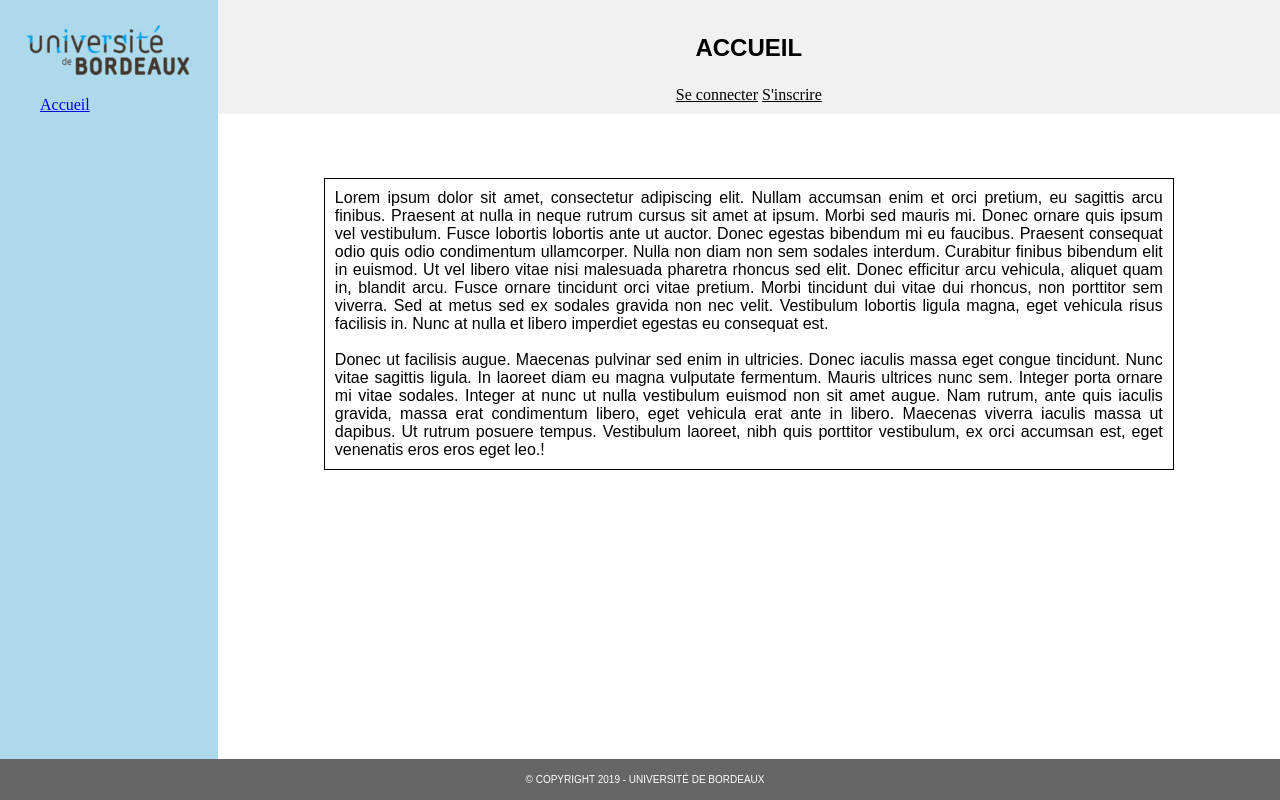
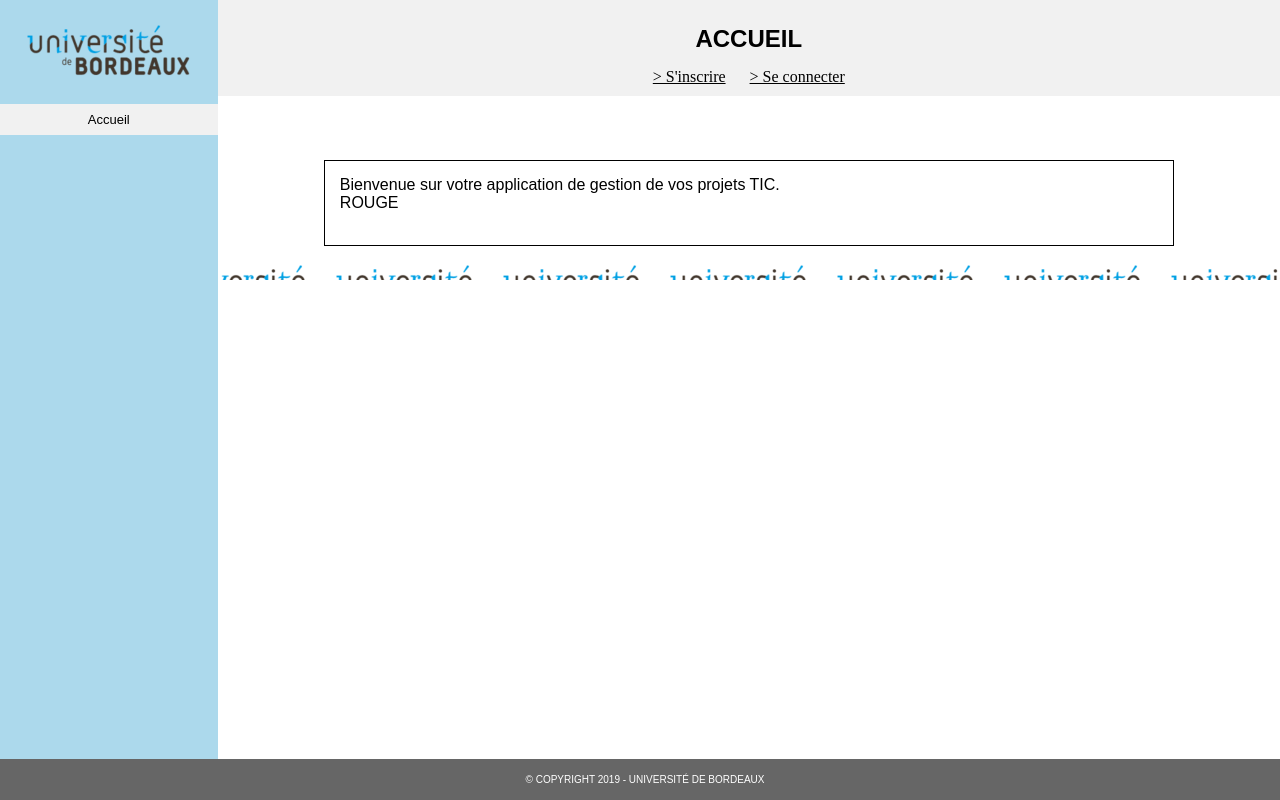
Before and after one commit to nicolasprvd/projet_tic, a PHP site: page / in a window 1280 px wide. Run offline with PHP 8.4, Linux system fonts and the light colour scheme; tables that the repository leaves empty hold one stand-in row (values such as "Sample post").

Commit message:
Accueil + Header

```diff
--- a/css/style.css
+++ b/css/style_bases.css
@@ -48,7 +48,7 @@
 /** ____________________________________________ **/
 /** Marges **/
 .man {
-    margin: 0;
+    margin: 0!important;
 }
 
 .mats {
@@ -260,76 +260,3 @@ html, body {
 .txtleft {
     text-align: left;
 }
-
-/** ____________________________________________ **/
-/** Global **/
-.theGlobal {
-    min-height: 100%;
-    position: relative;
-}
-
-/** Menu **/
-.theMenu {
-    background-color: #ACD9EC;
-    float: left;
-    width: 17%;
-    z-index: 0;
-    top: 0;
-    left: 0;
-    bottom: 0;
-    position: absolute;
-}
-
-#logo_universite {
-    height: 10%;
-    background: no-repeat bottom center;
-    background-image: url(../images/universite.png);
-}
-
-#main-menu {
-    list-style: none;
-}
-
-/** Header **/
-.theHeader {
-    margin-left: 17%;
-    background-color: #F1F1F1;
-    text-align: center;
-}
-
-/** Contenu **/
-.theContenu {
-    margin-top: 5%;
-    margin-left: 17%;
-    text-align: -webkit-center;
-}
-
-.accueil-text {
-    position: relative;
-    width: 80%;
-}
-
-.content {
-    position: absolute;
-    text-align: justify;
-    border: 1px solid black;
-}
-/** ____________________________________________ **/
-/** Footer **/
-.theFooter {
-    background-color: #666666;
-    text-align: center;
-    color: #ffffff;
-    position: fixed;
-    bottom: 0;
-    width: 100%;
-}
-
-.theFooter .footer_liens a {
-    color: #ffffff;
-    text-decoration: none;
-}
-
-.theFooter .footer_liens a:hover {
-    text-decoration: underline;
-}
--- /dev/null
+++ b/css/style_projet.css
@@ -0,0 +1,116 @@
+/** ____________________________________________ **/
+/** Global **/
+.theGlobal {
+    min-height: 100%;
+    position: relative;
+}
+
+/** Menu **/
+.theMenu {
+    background-color: #ACD9EC;
+    float: left;
+    width: 17%;
+    z-index: 0;
+    top: 0;
+    left: 0;
+    bottom: 0;
+    position: absolute;
+}
+
+#logo_universite {
+    height: 10%;
+    background: no-repeat bottom center;
+    background-image: url(../images/universite.png);
+}
+
+#main-menu {
+    list-style: none;
+}
+
+.navigation {
+    list-style-type: none;
+    margin-top: 24px;
+    padding: 0;
+    background-color: #F1F1F1;
+}
+
+.navigation li {
+    text-align: center;
+}
+
+.navigation li a {
+    display: block;
+    color: #000;
+    padding: 8px 16px;
+    text-decoration: none;
+    font: normal 13px Arial;
+    border-bottom: 2px solid #ACD9EC;
+}
+
+.navigation li a:last-child {
+    border-bottom: none;
+}
+
+/* Change the link color on hover */
+.navigation li a:hover {
+    background-color: #666666;
+    color: white;
+}
+
+
+/** Header **/
+.theHeader {
+    margin-left: 17%;
+    background-color: #F1F1F1;
+    text-align: center;
+}
+
+.theHeader #header-content a {
+    margin: 10px;
+    text-decoration: underline;
+}
+
+.theHeader a:hover {
+    color: #4eb7e0;
+}
+
+/** Contenu **/
+.theContenu {
+    margin-top: 5%;
+    margin-left: 17%;
+    text-align: -webkit-center;
+}
+
+.accueil-text {
+    position: relative;
+    width: 80%;
+}
+
+.content {
+    text-align: justify;
+    border: 1px solid black;
+}
+
+/** ____________________________________________ **/
+/** Footer **/
+.theFooter {
+    background-color: #666666;
+    text-align: center;
+    color: #ffffff;
+    position: fixed;
+    bottom: 0;
+    width: 100%;
+}
+
+.theFooter .footer_liens a {
+    color: #ffffff;
+    text-decoration: none;
+}
+
+.theFooter .footer_liens a:hover {
+    text-decoration: underline;
+}
+
+#banner {
+    background-image: url(../images/universite.png);
+}
--- a/css/style_projets.css
+++ /dev/null
@@ -1,4 +0,0 @@
-table, th, td {
-  border:1px solid black;
-  border-collapse: collapse;
-}
--- a/include/accueil.php
+++ b/include/accueil.php
@@ -1,19 +1,8 @@
 <div class="accueil-text">
-    <div class="content pas font-medium">
-        Lorem ipsum dolor sit amet, consectetur adipiscing elit. Nullam accumsan enim et orci pretium, eu sagittis arcu
-        finibus. Praesent at nulla in neque rutrum cursus sit amet at ipsum. Morbi sed mauris mi. Donec ornare quis
-        ipsum vel vestibulum. Fusce lobortis lobortis ante ut auctor. Donec egestas bibendum mi eu faucibus. Praesent
-        consequat odio quis odio condimentum ullamcorper. Nulla non diam non sem sodales interdum. Curabitur finibus
-        bibendum elit in euismod. Ut vel libero vitae nisi malesuada pharetra rhoncus sed elit. Donec efficitur arcu
-        vehicula, aliquet quam in, blandit arcu. Fusce ornare tincidunt orci vitae pretium. Morbi tincidunt dui vitae
-        dui rhoncus, non porttitor sem viverra. Sed at metus sed ex sodales gravida non nec velit. Vestibulum lobortis
-        ligula magna, eget vehicula risus facilisis in. Nunc at nulla et libero imperdiet egestas eu consequat est.
-        <br/><br/>
-        Donec ut facilisis augue. Maecenas pulvinar sed enim in ultricies. Donec iaculis massa eget congue tincidunt.
-        Nunc vitae sagittis ligula. In laoreet diam eu magna vulputate fermentum. Mauris ultrices nunc sem. Integer
-        porta ornare mi vitae sodales. Integer at nunc ut nulla vestibulum euismod non sit amet augue. Nam rutrum, ante
-        quis iaculis gravida, massa erat condimentum libero, eget vehicula erat ante in libero. Maecenas viverra iaculis
-        massa ut dapibus. Ut rutrum posuere tempus. Vestibulum laoreet, nibh quis porttitor vestibulum, ex orci accumsan
-        est, eget venenatis eros eros eget leo.!
+    <div class="content pam font-medium">
+        Bienvenue sur votre application de gestion de vos projets TIC.
+        <br>
+        ROUGE
+        <br><br>
     </div>
 </div>
--- /dev/null
+++ b/include/banner.php
@@ -0,0 +1,3 @@
+<div id="banner">
+    <p>Banner</p>
+</div>
--- a/include/header.php
+++ b/include/header.php
@@ -1,24 +1,25 @@
-<p class="font-x-large bold upper">Accueil</p>
+<div id="header-title">
+    <p class="font-x-large bold upper mam">Accueil</p>
+</div>
 
+<div id="header-content">
     <?php
+    require_once('./pages/formulaires/form_inscription.php');
+    require_once('./pages/formulaires/form_connexion.php');
+
     //Si une personne souhaite se déconnecter
-if(!empty($_GET['deconnexion'])) {
+    if (!empty($_GET['deconnexion'])) {
         deconnecter();
     }
     //Si une personne est authentifiée
-if(estConnecte()) {
+    if (estConnecte()) {
         $status = getStatusById($_SESSION['status']);
-    echo '<span>' . $status['libelle'] . ' : ' . $_SESSION['firstname'] . ' ' . $_SESSION['name'] . '</span>';
+        echo '<span class="font-x-small">' . $status['libelle'] . ' : ' . $_SESSION['firstname'] . ' ' . $_SESSION['name'] . '</span>';
+    } else {
         ?>
-    <a href="index.php?deconnexion=true">Se déconnecter</a>
+        <a onclick="document.getElementById('signup').style.display='block'"> > S'inscrire</a>
+        <a onclick="document.getElementById('signin').style.display='block'"> > Se connecter</a>
         <?php
-}else {
-    ?>
-    <a class="link_auth" onclick="document.getElementById('signin').style.display='block'">Se connecter</a>
-    <?php require_once('./pages/formulaires/form_connexion.php'); ?>
-    <a class="link_auth" onclick="document.getElementById('signup').style.display='block'">S'inscrire</a>
-    <?php
-    require_once('./pages/formulaires/form_inscription.php');
-
     }
     ?>
+</div>
--- a/include/menu.php
+++ b/include/menu.php
@@ -1,68 +1,51 @@
 <div id="logo_universite"></div>
-
-<nav id="nav" role="navigation">
-    <ul id="main-menu">
+<nav>
+    <ul class="navigation">
         <li>
             <a href="index.php">Accueil</a>
-        </li>
-    </ul>
-</nav>
+            <?php
+            //L'utilisateur est connecté
+            if (estConnecte()) {
+                //Admin uniquement
+                if ($_SESSION['status'] == 1) {
+                    ?>
+                    <a href=<?php echo URL . 'form_ajout_projet.php' ?>>Ajouter un projet</a>
+                    <a href=<?php echo URL . 'liste_projets.php' ?>>Les projets disponibles</a>
+                    <a href=<?php echo URL . 'mes_projets_client.php' ?>>Mes projets</a>
+                    <a href=<?php echo URL . 'attribution_projets_admin.php' ?>>Attributions des projets</a>
+                    <?php
+                    //Responsable de projet uniquement
+                } else if ($_SESSION['status'] == 2) {
+                    ?>
+                    <a href=<?php echo URL . 'form_ajout_projet.php' ?>>Ajouter un projet</a>
+                    <a href=<?php echo URL . 'mes_projets_client.php' ?>>Mes projets</a>
+                    <?php
+                    // Étudiant
+                } else if ($_SESSION['status'] == 2) {
+                    //On récupère l'identifiant de l'étudiant
+                    $idPersonne = getIdPeople($_SESSION['name'], $_SESSION['firstname']);
+                    //On récupère le groupe auquel il appartient
+                    $idGroup = getGroupeTempByPersonne($idPersonne[0]);
+                    $attribuate = getProjectAttribuate($idGroup['idGroupeTemp']);
 
-
-<?php
-  //Si une connexion existe
-  if(estConnecte()) {
-    //Si l'admin ou un responsable projet est connecté
-    if($_SESSION['status'] == 1 || $_SESSION['status'] == 3) {
+                    //Si le groupe n'a pas son projet attribué
+                    if (empty($attribuate)) {
                         ?>
-      <nav>
-        <ul>
-          <li><a href=<?php echo URL.'form_ajout_projet.php'?>>Ajouter un projet</a></li>
-          <li><a href=<?php echo URL.'mes_projets_client.php'?>>Mes projets</a></li>
-          <!-- Si l'admin uniquement est connectée -->
-          <?php
-          if ($_SESSION['status'] == 1){
-          ?>
-            <li><a href=<?php echo URL.'liste_projets.php' ?>>Les projets</a></li>
-            <li><a href=<?php echo URL.'attribution_projets_admin.php'?>>Attributions des projets</a></li>
-          <?php
-          }
-          ?>
-
-        </ul>
-      </nav>
-      <?php
-    }else if($_SESSION['status'] == 2) {
-      ?>
-      <nav>
-        <ul>
-        <?php
-        //On récupère l'identifiant de la personne connectée
-        $idPersonne = getIdPeople($_SESSION['name'], $_SESSION['firstname']);
-        //On récupère le groupe auquel elle appartient
-        $idGroup = getGroupeTempByPersonne($idPersonne[0]);
-
-        $attribuate = getProjectAttribuate($idGroup['idGroupeTemp']);
-        //Si le groupe n'a pas sont projet attribuer
-        if (empty($attribuate))  {
-        ?>
-         <li><a href=<?php echo URL.'liste_projets.php' ?>>Les projets</a></li>
-          <li><a href="<?php echo URL.'mes_projets.php' ?>">Mes projets</a></li>
+                        <a href=<?php echo URL . 'liste_projets.php' ?>>Les projets disponibles</a>
+                        <a href="<?php echo URL . 'mes_projets.php' ?>">Mes projets</a>
                         <?php
                         //Si le groupe a son projet attribué
                     } else {
                         ?>
-          <li><a href="<?php echo URL.'mes_projets.php' ?>">Mon projet</a></li>
-        <?php
-        }
-
-        ?>
-
-
-
-        </ul>
-      </nav>
+                        <a href="<?php echo URL . 'mes_projets.php' ?>">Mon projet</a>
                         <?php
                     }
                 }
                 ?>
+                <a href="index.php?deconnexion=true">Se déconnecter</a>
+                <?php
+            }
+            ?>
+        </li>
+    </ul>
+</nav>
--- a/index.php
+++ b/index.php
@@ -17,8 +17,8 @@ define('URL', 'index.php?page=');
     <meta name="keywords" content="TIC"/>
     <meta name="Projets TIC" content="Projets TIC"/>
     <link rel="stylesheet" href="css/style_connexion.css">
-    <link rel="stylesheet" href="css/style_projets.css">
-    <link rel="stylesheet" href="css/style.css">
+    <link rel="stylesheet" href="css/style_projet.css">
+    <link rel="stylesheet" href="css/style_bases.css">
     <title>Gestion des projets TIC</title>
 </head>
 
@@ -27,6 +27,7 @@ define('URL', 'index.php?page=');
 
     <!-- MENU -->
     <div class="theMenu">
+
         <?php
         include "include/menu.php";
         ?>
@@ -53,6 +54,9 @@ define('URL', 'index.php?page=');
         ?>
     </div>
 
+    <!-- BANNIERE -->
+    <?php include "include/banner.php"; ?>
+
     <!-- PIED DE PAGE -->
     <?php include "include/footer.php"; ?>
 
--- a/pages/formulaires/form_connexion.php
+++ b/pages/formulaires/form_connexion.php
@@ -29,7 +29,7 @@ if (isset($_POST['btn_signin'])) {
         <div class="connection-input container">
             <input type="text" class="mbm pas border-black" placeholder="Identifiant" name="input_login"/>
             <input type="password" class="mbm pas border-black" placeholder="Mot de passe" name="input_password"/>
-            <span><a href="#"> > Mot de passe oublié ?</a></span>
+            <a href="#" class="man"> > Mot de passe oublié ?</a>
 
             <?php
             if (isset($_SESSION['formSubmittedErrors']) && $_SESSION['formSubmittedErrors'] == true) {
@@ -42,7 +42,7 @@ if (isset($_POST['btn_signin'])) {
         </div>
 
         <div class="container mrs txtright">
-            <button type="submit" onclick="document.getElementById('signin').style.display='none'" class="mrs"
+            <button onclick="document.getElementById('signin').style.display='none'" class="mrs"
                     name="btn_cancel">Annuler
             </button>
             <button type="submit" name="btn_signin">Se connecter</button>
```
Also changed, not shown: css/style_connexion.css (line endings or trailing spaces). Lines whose indentation alone changed are shown as unchanged.
